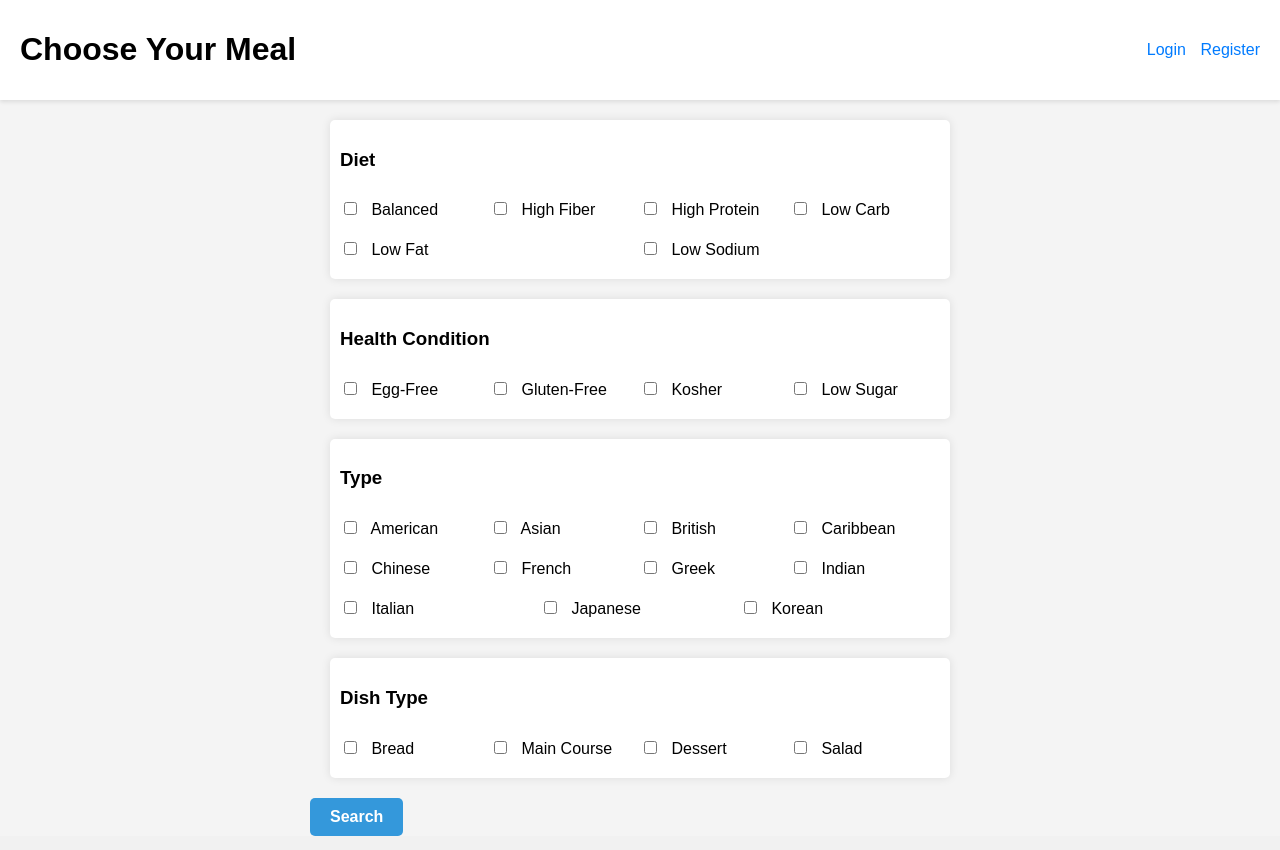
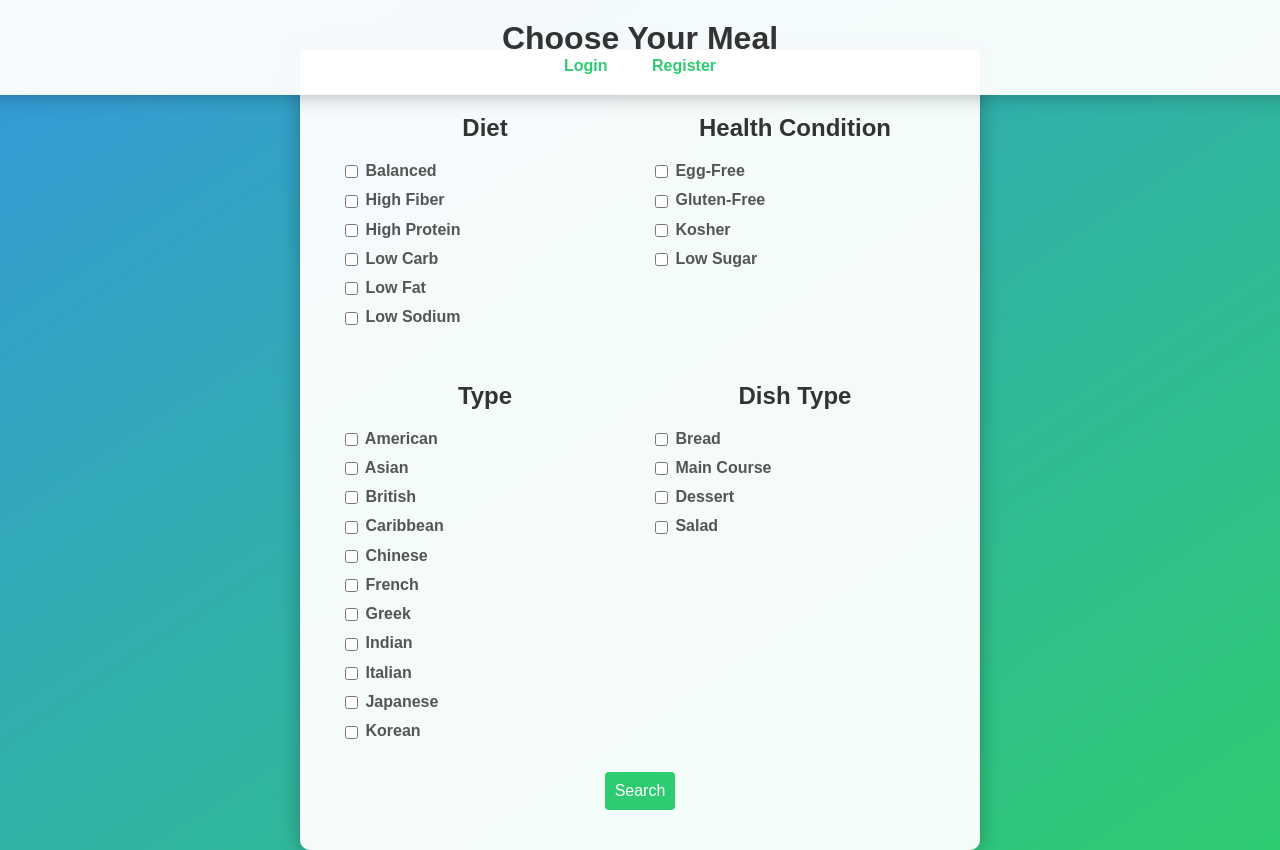
Before and after one commit to jhteh2000/sse-team-project-1, a Flask app: page / in a window 1280 px wide. Run offline with Flask 3, Linux system fonts and the light colour scheme.

Commit message:
Merged commits

```diff
--- a/api/static/css/index.css
+++ b/api/static/css/index.css
@@ -1,4 +1,132 @@
 body {
+    font-family: 'Arial', sans-serif;
+    margin: 0;
+    display: flex;
+    align-items: center;
+    justify-content: center;
+    background: linear-gradient(to bottom right, #3498db, #2ecc71);
+}
+
+.header {
+    background-color: rgba(255, 255, 255, 0.95);
+    padding: 20px;
+    border-radius: 10px 10px 0 0;
+    box-shadow: 0 0 20px rgba(0, 0, 0, 0.3);
+    text-align: center;
+    width: 100%;
+    position: fixed;
+    top: 0;
+    z-index: 1000;
+}
+
+.header h1 {
+    color: #333;
+    font-size: 2em;
+    margin: 0;
+}
+
+.header a {
+    text-decoration: none;
+    color: #2ecc71;
+    margin: 0 20px;
+    font-weight: bold;
+    font-size: 16px;
+    transition: color 0.3s;
+}
+
+.header a:hover {
+    color: #27ae60;
+}
+
+.container {
+    margin-top: 50px;
+    background-color: rgba(255, 255, 255, 0.95);
+    padding: 40px;
+    border-radius: 0 0 10px 10px;
+    box-shadow: 0 0 20px rgba(0, 0, 0, 0.3);
+    text-align: center;
+    max-width: 600px;
+    width: 100%;
+}
+
+form {
+    display: flex;
+    flex-wrap: wrap;
+    justify-content: space-between;
+}
+
+.toggle-list {
+    flex-basis: calc(50% - 10px);
+    margin-bottom: 20px;
+}
+
+h3 {
+    color: #333;
+    font-size: 1.5em;
+    margin-bottom: 20px;
+}
+
+label {
+    display: block;
+    margin: 10px 0;
+    font-weight: bold;
+    color: #555;
+    text-align: left;
+}
+
+input {
+    width: auto;
+    margin-left: 5px;
+    padding: 10px;
+    border: 1px solid #ccc;
+    border-radius: 4px;
+    transition: border-color 0.3s, background-color 0.3s;
+}
+
+input:focus {
+    border-color: #2ecc71;
+    background-color: rgba(255, 255, 255, 1);
+}
+
+input[type="checkbox"] {
+    vertical-align: middle;
+}
+
+button {
+    background-color: #2ecc71;
+    color: #fff;
+    cursor: pointer;
+    padding: 10px;
+    border: none;
+    border-radius: 4px;
+    font-size: 16px;
+    transition: background-color 0.3s, transform 0.3s;
+    margin: auto;
+    display: block;
+}
+
+button:hover {
+    background-color: #27ae60;
+    transform: scale(1.05);
+}
+
+/* Add some animation to the form */
+@keyframes fadeIn {
+    from {
+        opacity: 0;
+        transform: translateY(-20px);
+    }
+    to {
+        opacity: 1;
+        transform: translateY(0);
+    }
+}
+
+form {
+    animation: fadeIn 0.5s ease-in-out;
+}
+
+/* body {
     font-family: Arial, sans-serif;
     background-color: #f4f4f4;
     margin: 0;
@@ -32,15 +160,15 @@ body {
     border-radius: 5px;
     box-shadow: 0 0 10px rgba(0, 0, 0, 0.1);
     display: flex;
-    flex-wrap: wrap; /* Allow items to wrap to the next line */
+    flex-wrap: wrap;
 }
 
 .toggle-list h3 {
-    width: 100%; /* Make the heading take full width */
+    width: 100%;
 }
 
 .toggle-list label {
-    flex: 1 0 25%; /* Each label takes 25% of the container width */
+    flex: 1 0 25%;
     margin: 10px 0;
 }
 
@@ -61,4 +189,4 @@ button {
 }
 button:hover {
     background-color: #2980b9;
-}
+} */
--- a/api/templates/login.html
+++ b/api/templates/login.html
@@ -4,19 +4,20 @@
     <meta charset="UTF-8">
     <meta name="viewport" content="width=device-width, initial-scale=1.0">
     <title>Login</title>
-    <link rel="stylesheet" href="../static/css/login.css">
+    <link rel="stylesheet" href="../static/css/logres.css">
 </head>
 <body>
     <div class="container">
         <h2>Login</h2>
         <form action="/login-endpoint" method="post">
-            <label for="email">Email (Username)</label>
+            <label for="email">Email</label>
             <input type="email" id="email" name="email" required>
 
             <label for="password">Password</label>
             <input type="password" id="password" name="password" required>
 
             <input type="submit" value="Login">
+            <input type="button" value="Register" onclick="window.location.href='/register.html'">
         </form>
     </div>
 </body>
```
Also changed, not shown: api/static/css/logres.css (added, +90 -0 lines), api/templates/register.html (+6 -5 lines).
